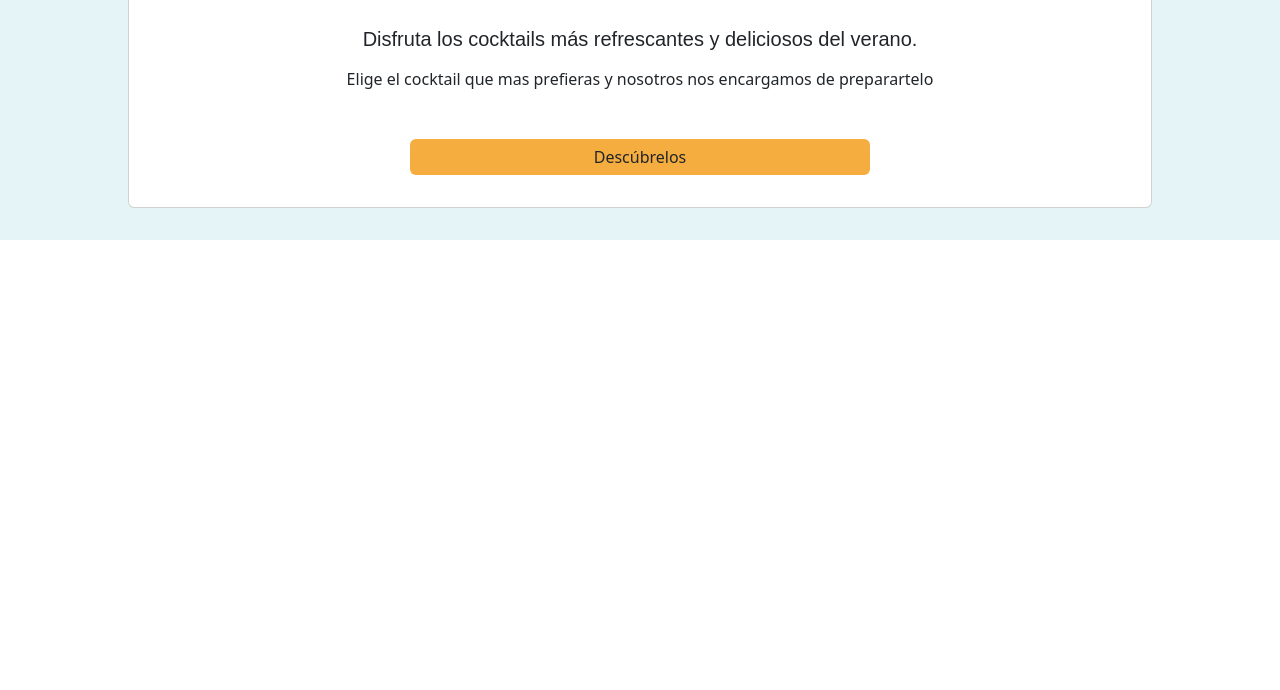
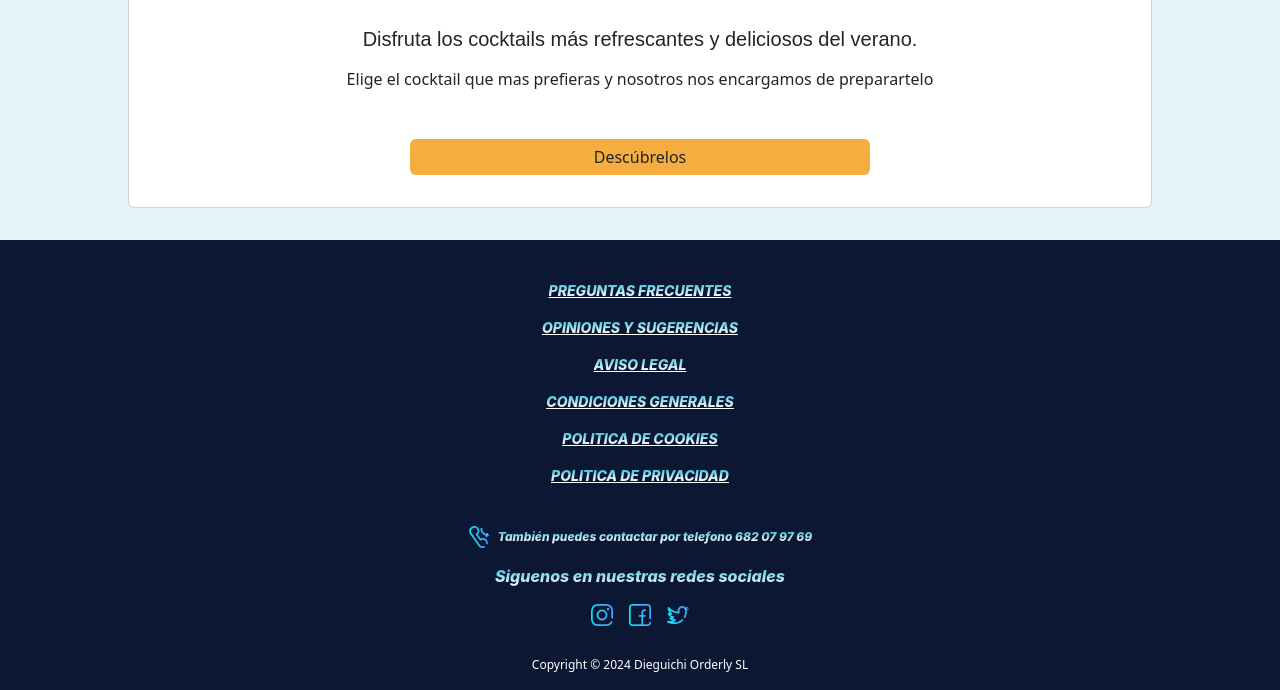
Before and after one commit to Juandiegomarin/Proyecto-Fin-Grado, a PHP site: page / in a window 1280 px wide. Shown: the part 3189-3879 px from the top of the page. Before the commit the page ends 3429 px from the top, so only its background shows below. Run offline with PHP 8.4, Linux system fonts and the light colour scheme; the visitor is signed in with stand-in values (Sample User, id 1); some web fonts are replaced.

Commit message:
Refactor code and add footer

```diff
--- a/phpFile/funciones_constantes.php
+++ b/phpFile/Global.php
@@ -12,8 +12,8 @@ define("METODO_POST", "POST");
 define("METODO_GET", "GET");
 
 //urls
-//define("DIR_SERV", "http://springProyect:8080");
-define("DIR_SERV", "http://localhost:8081"); //url local
+define("DIR_SERV", "http://springProyect:8080");
+//define("DIR_SERV", "http://localhost:8081"); //url local
 
 define('COMPROBAR_REGISTRO', DIR_SERV . "/comprobarRegistro");
 define("INSERTAR", DIR_SERV . "/insertar");
@@ -25,7 +25,10 @@ define("OBTENER_PRODUCTOS_CATEGORIA", DIR_SERV . "/obtenerProductos");
 define("RESPONSE_OK", "OK");
 define("RESPONSE_ERROR", "ERROR");
 define("RESPONSE_EXIST", "EXIST");
-define("RESPONSE_NOEXIST", "NOEXIST");
+define("RESPONSE_NO_EXIST", "NOEXIST");
+define("RESPONSE_INVALID_EMAIL", "INVALID_EMAIL");
+define("RESPONSE_WRONG_PASSWORD", "WRONG_PASSWORD");
+define("RESPONSE_EMAIL_REPEATED", "EMAIL_REPEATED");
 
 //funciones-------------------------------------------------------------------------
 function consumir_servicios_REST($url, $metodo, $datos = null)
@@ -43,15 +46,11 @@ function consumir_servicios_REST($url, $metodo, $datos = null)
 
     $response = curl_exec($ch);
 
-
     if ($response === false) {
         $error = curl_error($ch);
         // Manejar el error aquí, por ejemplo:
         echo "Error en la ch cURL: " . $error;
     }
-    var_dump(curl_errno($ch));
-    die;
-
 
     curl_close($ch);
     return $response;
--- a/phpFile/css/styles.css
+++ b/phpFile/css/styles.css
@@ -1,3 +1,21 @@
+.colorGraduado {
+    background-image: linear-gradient(to bottom, #0cb3d1, #e4f4f7 70%);
+    -webkit-background-clip: text;
+    background-clip: text;
+    -webkit-text-fill-color: transparent;
+    font-family: Inter;
+    font-weight: 800;
+    font-style: italic;
+
+}
+
+.pointer {
+    cursor: pointer;
+}
+
+
+
+
 /*Fondo del login y del registro*/
 #video_background {
     position: absolute;
@@ -287,17 +325,150 @@ header>#menu>#desplegable>a:hover{
     border: none;
     margin: 2rem 0;
 }
-#home>#cartas>.card>img{
+
+#home>#cartas>.card>img {
     margin: 3rem;
     width: 50%;
 }
 
+/*------------------Footer-------------------------------*/
+footer {
+    display: flex;
+    flex-direction: column;
+    flex: 100%;
+    height: 450px;
+    background-color: #0b1733;
+}
+
+footer>#comentarios {
+    display: flex;
+    flex-direction: column;
+    align-items: center;
+    margin-top: 1.5rem;
+}
+
+footer>#comentarios>* {
+    margin-top: 1rem;
+    text-decoration: underline;
+    text-decoration-color: white;
+    font-size: 14px;
+}
+
+footer>#telefono {
+    display: flex;
+    flex-flow: row wrap;
+    margin-top: 2.5rem;
+    align-items: center;
+    justify-content: center;
+}
+
+footer>#telefono>span {
+    font-size: 12px;
+}
+
+
+footer img {
+    width: 22px;
+    height: auto;
+    margin-right: 0.5rem;
+
+}
+
+footer>#redes {
+    display: flex;
+    flex-direction: column;
+    flex: 100%;
+    margin-top: 1rem;
+    align-items: center;
+    justify-content: center;
+}
+
+footer>#redes>span {
+    background-image: linear-gradient(to bottom, #0cb3d1, #e4f4f7 80%);
+    -webkit-background-clip: text;
+    background-clip: text;
+    -webkit-text-fill-color: transparent;
+    font-size: 16px;
+}
+
+footer>#redes>div {
+    display: flex;
+    flex-direction: row;
+    flex: 100%;
+    justify-content: center;
+    margin-top: 1rem;
+    margin-left: 1rem;
+}
+
+footer>#redes>div>img {
+    width: 22px;
+    height: 22px;
+    margin-right: 1rem;
+
+}
+
+footer>#disclaimer {
+    display: flex;
+    flex-direction: column;
+    width: 100%;
+    justify-content: center;
+    align-items: center;
+}
+
+footer>#disclaimer>p {
+    text-align: center;
+    color: white;
+    font-size: 12px;
+}
+
+
+footer#footer-escritorio {
+    display: none;
+}
+
+/*Footer Escritorio*/
+
+
+footer#footer-escritorio>:nth-child(1) {
+    display: flex;
+    flex-direction: row;
+    justify-content: center;
+}
+
+footer#footer-escritorio>:nth-child(1) img {
+    width: 76px;
+    height: auto;
+    margin: 5rem 2.5rem 2rem 2.5rem;
+}
+
+
+footer#footer-escritorio>#comentarios {
+    display: flex;
+    flex-direction: row;
+    align-items: center;
+    width: 60%;
+    align-self: center;
+
+}
+
+footer#footer-escritorio>#comentarios>* {
+    text-decoration: underline;
+    font-family: Inter;
+    font-style: italic;
+    text-decoration-color: white;
+    width: 16.66%;
+    text-align: center;
+    font-size: 16px;
+}
+
+
 /*----------------Media queries----------------------------*/
 
 @media (min-width:1440px) {
-    header>#menu{
+    header>#menu {
         display: none;
     }
+
     header>#menu-escritorio {
         display: flex;
         flex-direction: row;
--- a/phpFile/index.php
+++ b/phpFile/index.php
@@ -1,10 +1,10 @@
 <?php
 
-include("funciones_constantes.php");
+include("Global.php");
+
+$page = $_GET["page"] ?? "home";
 
 include("session.php");
-
-$page = $_GET["page"] ?? "home";
 
 ?>
 <!DOCTYPE html>
@@ -13,7 +13,7 @@ $page = $_GET["page"] ?? "home";
 <head>
     <meta charset="UTF-8">
     <meta name="viewport" content="width=device-width, initial-scale=1.0">
-    <title>Orderly</title>
+    <title>Dieguichi Orderly</title>
     <link href="https://cdn.jsdelivr.net/npm/bootstrap@5.3.3/dist/css/bootstrap.min.css" rel="stylesheet" integrity="sha384-QWTKZyjpPEjISv5WaRU9OFeRpok6YctnYmDr5pNlyT2bRjXh0JMhjY6hW+ALEwIH" crossorigin="anonymous">
     <link rel="stylesheet" href="css/styles.css">
     <link rel="shortcut icon" href="./assets/img/favicon.png" type="image/x-icon">
@@ -24,24 +24,15 @@ $page = $_GET["page"] ?? "home";
 </head>
 
 <body>
+
     <?php
-
-    if (isset($_SESSION["login"])) {
 
         include("pages/header.php");
         include("pages/".$page.".php");
+        include("pages/footer.php");
 
-    } else {
+    ?>
 
-        if (isset($_POST["btnRegistrarse"]) || isset($_POST["btnContRegistrarse"])) {
-
-            include("pages/register.php");
-
-        } else {
-            include("pages/login.php");
-        }
-    }
-    ?>
 </body>
 <script src="https://cdn.jsdelivr.net/npm/bootstrap@5.3.3/dist/js/bootstrap.bundle.min.js" integrity="sha384-YvpcrYf0tY3lHB60NNkmXc5s9fDVZLESaAA55NDzOxhy9GkcIdslK1eN7N6jIeHz" crossorigin="anonymous"></script>
 </html>
--- /dev/null
+++ b/phpFile/pages/footer.php
@@ -0,0 +1,46 @@
+<footer class="footer">
+    <div id="comentarios">
+        <span class="colorGraduado">PREGUNTAS FRECUENTES</span>
+        <span class="colorGraduado">OPINIONES Y SUGERENCIAS</span>
+        <span class="colorGraduado">AVISO LEGAL</span>
+        <span class="colorGraduado">CONDICIONES GENERALES</span>
+        <a href="politicaCookies.html" aria-label="enlace"> <span class="colorGraduado pointer">POLITICA DE COOKIES</span></a>
+        <a href="politicaPrivacidad.html" aria-label="enlace"> <span class="colorGraduado pointer">POLITICA DE PRIVACIDAD</span></a>
+    </div>
+
+    <div id="telefono">
+        <img src="assets/img/telefono.png" alt="telefono" title="telefono">
+        <span class="colorGraduado">También puedes contactar por telefono 682 07 97 69</span>
+    </div>
+    <div id="redes">
+        <span class="colorGraduado">Siguenos en nuestras redes sociales</span>
+        <div>
+            <img src="assets/img/instagram.png" alt="logoInstagram" title="logoInstagram">
+            <img src="assets/img/facebook.png" alt="logoFacebook" title="logoFacebook">
+            <img src="assets/img/twitter.png" alt="logoTwitter" title="logoTwitter">
+        </div>
+    </div>
+    <div id="disclaimer">
+        <p>Copyright &copy; <?= date("Y") ?> Dieguichi Orderly SL</p>
+    </div>
+</footer>
+<footer id="footer-escritorio">
+    <div>
+        <img src="assets/img/email.png" alt="logoEmail" title="logoEmail">
+        <img src="assets/img/telefono.png" alt="logoTelefono" title="logoTelefono">
+        <a href="https://www.instagram.com/chiringuito.dieguichi/" target="_blank"><img src="assets/img/instagram.png" alt="logoInstagram" title="logoInstagram"></a>
+        <a href="https://www.facebook.com/chiringuitocasadieguichi/" target="_blank"><img src="assets/img/facebook.png" alt="logoFacebook" title="logoFacebook"></a>
+        <img src="assets/img/twitter.png" alt="logoTwitter" title="logoTwitter">
+    </div>
+    <div id="comentarios">
+        <span class="colorGraduado">PREGUNTAS FRECUENTES</span>
+        <span class="colorGraduado">OPINIONES Y SUGERENCIAS</span>
+        <span class="colorGraduado">AVISO LEGAL</span>
+        <span class="colorGraduado">CONDICIONES GENERALES</span>
+        <a href="politicaCookies.html" aria-label="enlace"> <span class="colorGraduado pointer">POLITICA DE COOKIES</span></a>
+        <a href="politicaPrivacidad.html" aria-label="enlace"> <span class="colorGraduado pointer">POLITICA DE PRIVACIDAD</span></a>
+    </div>
+    <div id="desktop-disclaimer">
+        <p>Copyright &copy; <?= date("Y") ?> Dieguichi Orderly SL</p>
+    </div>
+</footer>
--- a/phpFile/pages/login.php
+++ b/phpFile/pages/login.php
@@ -1,4 +1,5 @@
 
+</script>
 <video autoplay loop muted id="video_background" preload="auto">
 <source src="../assets/oleaje.mp4" type="video/mp4"/>
 </video>
@@ -8,7 +9,7 @@
 
     <form action="index.php" method="post" id="login">
 
-        <input type="text" name="usuarioL" id="usuario" aria-label="Usuario" placeholder="Usuario" required value="<?=  (isset($_POST["usuarioL"])) ?  $_POST["usuarioL"] : "" ?>">
+        <input type="text" name="userL" id="user" aria-label="user" placeholder="Usuario" required value="<?=  (isset($_POST["userL"])) ?  $_POST["userL"] : "" ?>">
         <small>Para continuar con el registro debes rellenar este campo</small>
 
         <?php
@@ -18,7 +19,7 @@
         ?>
 
         <div class="containerPassword">
-            <input type="password" name="clave" id="clave" aria-label="clave" placeholder="Contraseña" required>
+            <input type="password" name="password" id="password" aria-label="password" placeholder="Contraseña" required>
             <img src="assets/icons/show.svg" alt="Show">
             <img src="assets/icons/no-show.svg" alt="No show">
         </div>
```
Also changed, not shown: other parts of phpFile/css/styles.css (+80 -26 lines), docker-compose.yml (+9 -9 lines), phpFile/js/script.js (+4 -4 lines), phpFile/pages/register.php (+12 -7 lines), phpFile/session.php (+32 -15 lines), phpFile/assets/img/email.png (added), phpFile/assets/img/facebook.png (added), phpFile/assets/img/instagram.png (added), phpFile/assets/img/telefono.png (added), phpFile/assets/img/twitter.png (added), 5 other files. Lines whose indentation alone changed are shown as unchanged.
